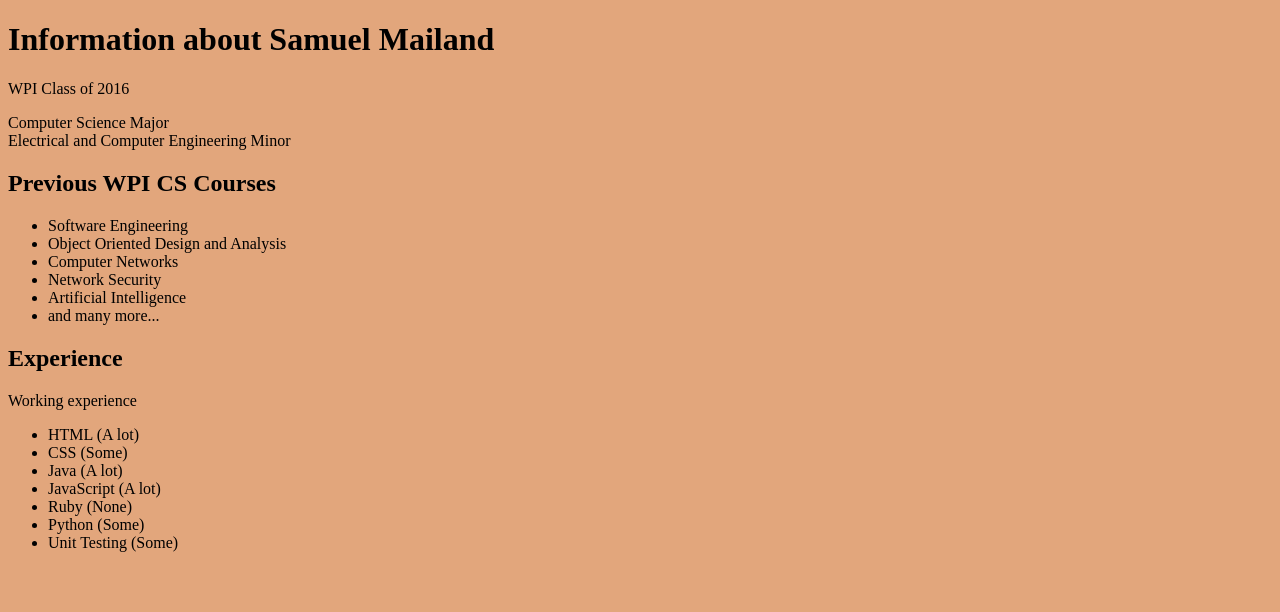
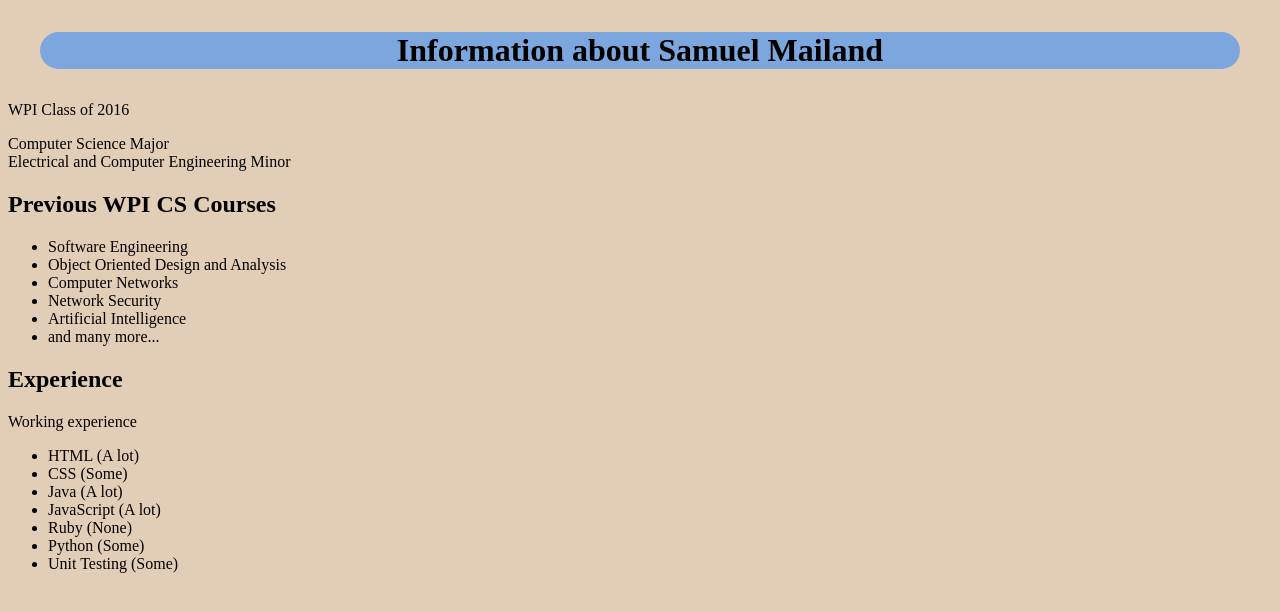
Before and after one commit to smailand/cs4241-website, a website: page views/index.html in a window 1280 px wide. Drawn offline with Linux system fonts and the light colour scheme; files that its build step writes are made by us from their sources.

Commit message:
Auto-formatting

```diff
--- a/public/CSS/homePage.css
+++ b/public/CSS/homePage.css
@@ -1,3 +1,9 @@
 body {
-    background-color: #E2A67C;
+    background-color: #E2CEB7;
 }
+h1 {
+    background-color: #7CA6DE;
+    margin: 1em;
+    text-align: center;
+    border-radius: 1em;
+}
```
Also changed, not shown: views/index.html (+4 -2 lines).
